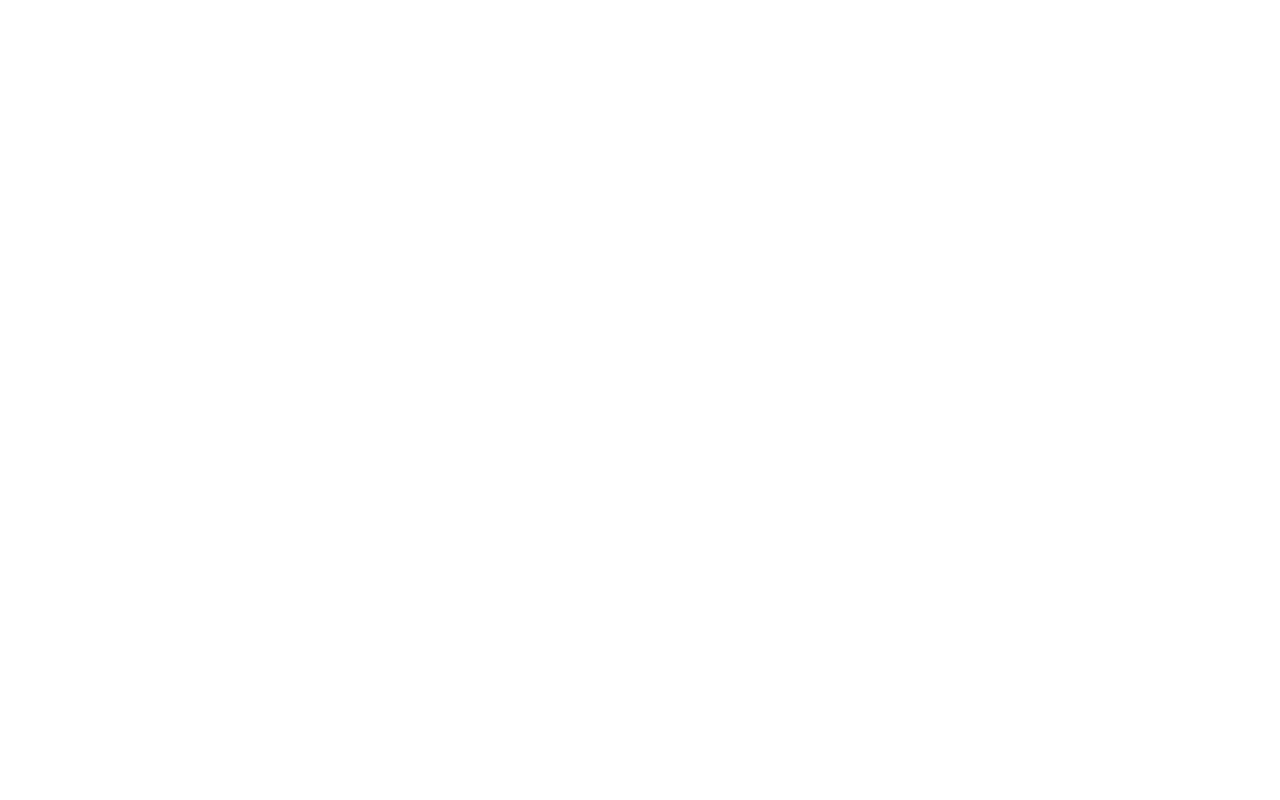
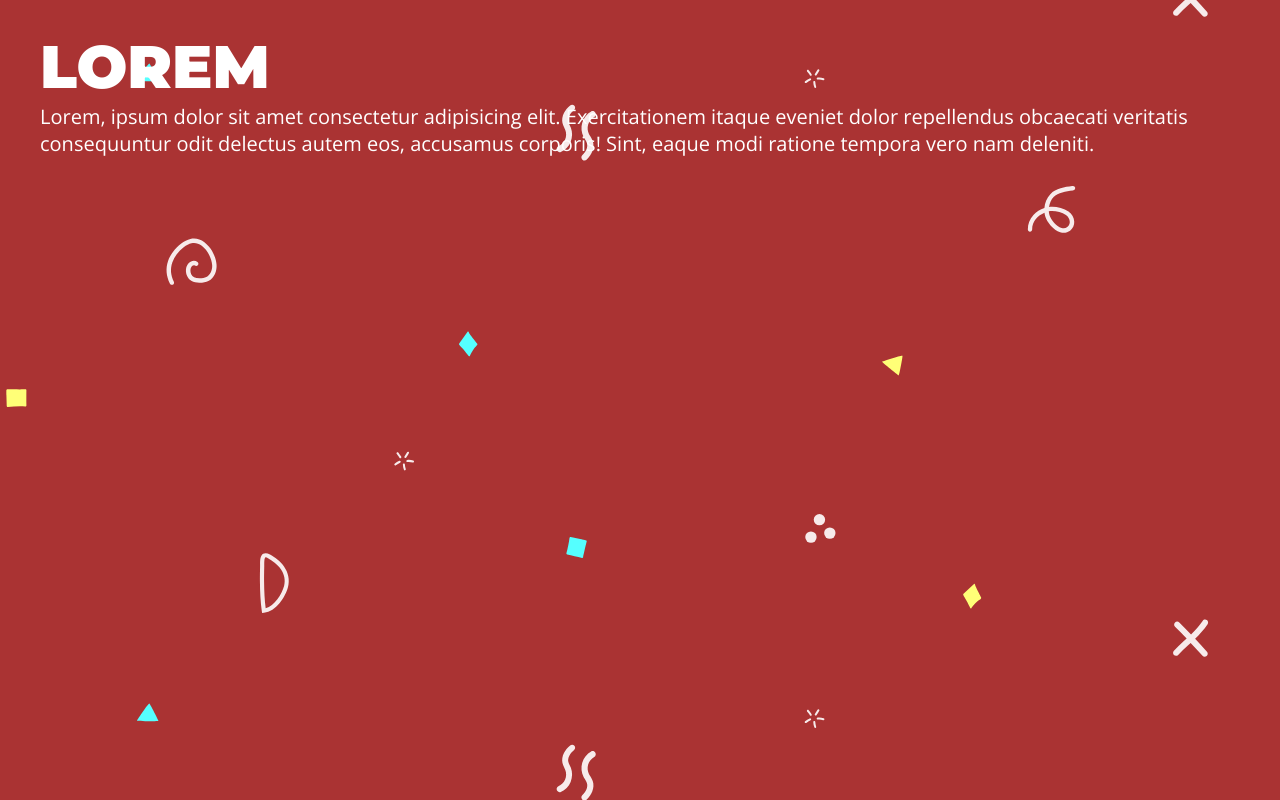
Before and after one commit to markoloiola/landingPage, a plain HTML site: page index.html in a window 1280 px wide. Drawn offline with nearby package versions, Linux system fonts and the light colour scheme.

Commit message:
Estruturas inicias do CSS

```diff
--- /dev/null
+++ b/assets/css/style.css
@@ -0,0 +1,75 @@
+:root{
+    --primary-color:#AA3333;
+    --white-color: #ffffff;
+    --gap: 3rem;
+}
+
+
+* {
+    margin: 0;
+    padding: 0;
+}
+html {
+    font-size: 62.5%;
+}
+
+body {
+    font-family: 'Open Sans', sans-serif;
+    font-size: 2rem;
+    color: var(--primary-color);
+}
+
+h1,
+h2,
+h3,
+h4,
+h5,
+h6 {
+    font-family: 'Montserrat', sans-serif;
+}
+
+h1{
+    font-size: 60px;
+    text-transform: uppercase;
+}
+
+h2{
+    font-size: 5.5rem;
+}
+
+h3{
+    font-size: 5rem;
+}
+
+h4 {
+    font-size: 4.5rem;
+}
+
+h5{
+    font-size: 4rem;
+}
+
+h6{
+    font-size: 3.5rem;
+}
+
+.main-bg {
+    background-image: url(/assets/img/main-bg.svg);
+    background-size: cover;
+    background-position: center center;
+    color: var(--white-color);
+}
+
+.white-bg {
+    background: var(--white-color);
+}
+
+.main-content {
+    max-width: 1200px;
+    margin: 0 auto;
+    padding: var(--gap);
+}
+
+.section {
+    min-height: 100vh;
+}
--- a/index.html
+++ b/index.html
@@ -6,10 +6,23 @@
     <meta http-equiv="X-UA-Compatible" content="IE=edge">
     <meta name="viewport" content="width=device-width, initial-scale=1.0">
     <title>Landing Page</title>
+    <link rel="preconnect" href="https://fonts.googleapis.com">
+    <link rel="preconnect" href="https://fonts.gstatic.com" crossorigin>
+    <link
+        href="https://fonts.googleapis.com/css2?family=Montserrat:wght@900&family=Open+Sans:ital,wght@0,400;0,700;1,400&display=swap"
+        rel="stylesheet">
+    <link rel="stylesheet" href="/assets/css/style.css">
 </head>
 
-<body>
-
+<body class="main-bg">
+    <section>
+        <div class="main-content">
+            <h1>Lorem</h1>
+            <p>
+                Lorem, ipsum dolor sit amet consectetur adipisicing elit. Exercitationem itaque eveniet dolor repellendus obcaecati veritatis consequuntur odit delectus autem eos, accusamus corporis! Sint, eaque modi ratione tempora vero nam deleniti.
+            </p>
+        </div>
+    </section>
 </body>
 
 </html>
```
Also changed, not shown: assets/img/main-bg.svg (added).
